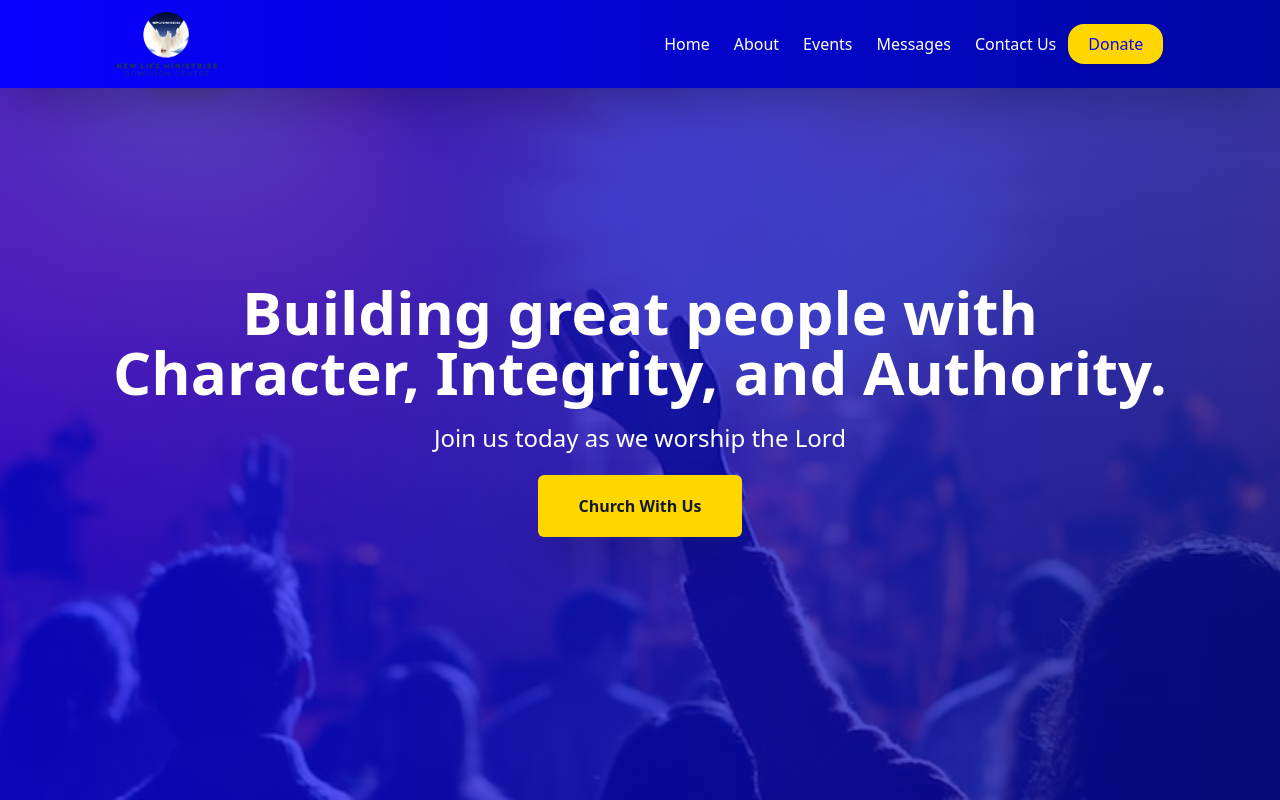
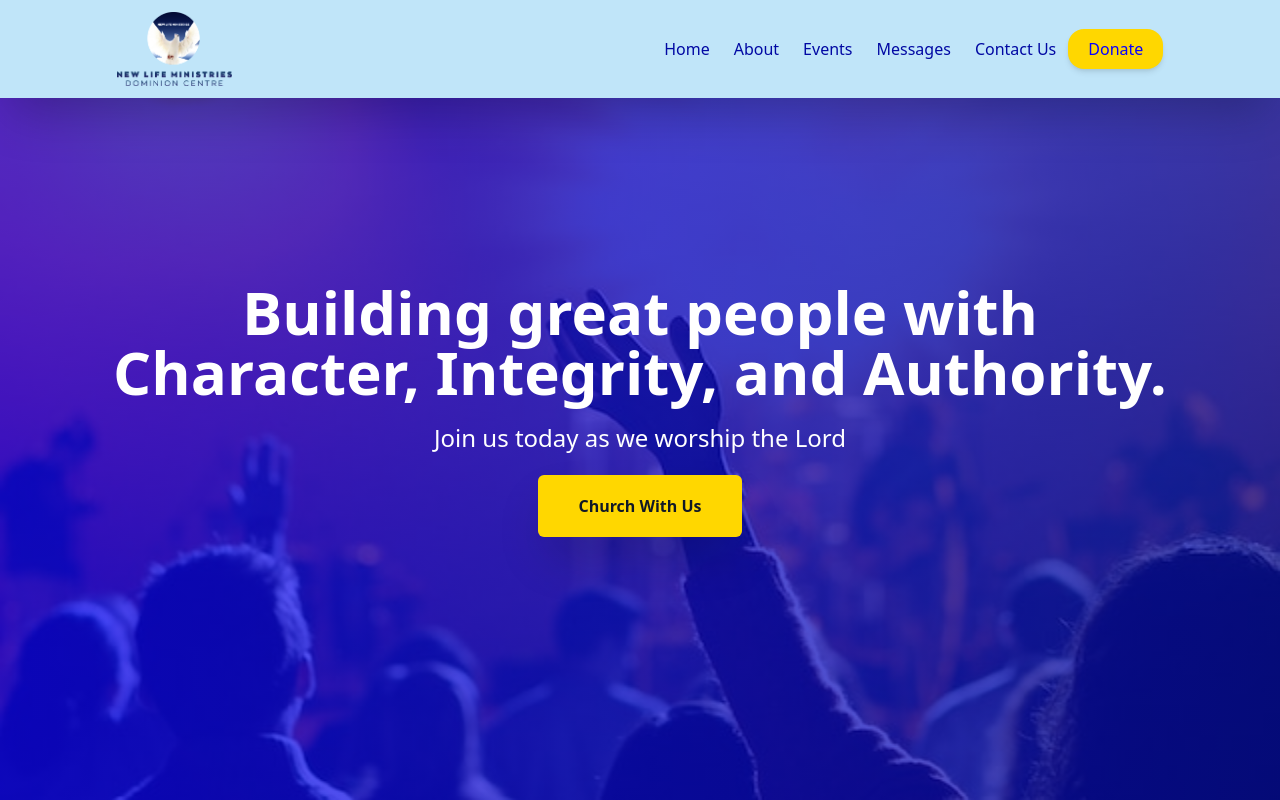
Before and after one commit to dammyolapaix/New-Life-Ministries-Website, a Next.js app: page / in a window 1280 px wide. Shown: the top 800 px of the page. Built offline with nearby package versions, Linux system fonts and the light colour scheme.

Commit message:
Modify the colors of the Navbar

```diff
--- a/components/Navbar.tsx
+++ b/components/Navbar.tsx
@@ -17,22 +17,19 @@ export default function Navbar() {
 
   return (
     <>
-      <nav className="bg-gradient-to-r from-primary to-tertiary shadow-2xl fixed top-0 z-50 w-full p-3">
+      <nav className="bg-light text-tertiary shadow-2xl fixed top-0 z-50 w-full p-3">
         <div className="container flex items-center flex-wrap">
-          <Link
-            href={`${origin}`}
-            className="flex items-center font-bold text-white"
-          >
+          <Link href={`${origin}`}>
             {/* New Life Ministries Amsterdam */}
             <Image
               src={newLifeMinistriesLogo}
               alt="newLifeMinistriesLogo"
-              height={100}
-              width={100}
+              height={115}
+              width={115}
             />
           </Link>
           <button
-            className="inline-flex p-3 hover:bg-secondary rounded lg:hidden text-white ml-auto hover:text-white outline-none"
+            className="inline-flex p-3 hover:bg-secondary rounded lg:hidden text-primary ml-auto hover:text-white outline-none"
             onClick={handleClick}
           >
             <svg
@@ -59,31 +56,31 @@ export default function Navbar() {
             <div className="lg:inline-flex lg:flex-row lg:ml-auto lg:w-auto w-full lg:items-center items-start  flex flex-col lg:h-auto">
               <Link
                 href={`${origin}`}
-                className="lg:inline-flex lg:w-auto w-full px-3 py-2 rounded text-white items-center justify-center hover:bg-secondary"
+                className="lg:inline-flex lg:w-auto w-full px-3 py-2 rounded items-center justify-center hover:border-b-2 hover:border-primary"
               >
                 Home
               </Link>
               <Link
                 href={`${origin}/about`}
-                className="lg:inline-flex lg:w-auto w-full px-3 py-2 rounded text-white items-center justify-center hover:bg-secondary"
+                className="lg:inline-flex lg:w-auto w-full px-3 py-2 rounded items-center justify-center hover:border-b-2 hover:border-primary"
               >
                 About
               </Link>
               <Link
                 href={`${origin}/events`}
-                className="lg:inline-flex lg:w-auto w-full px-3 py-2 rounded text-white items-center justify-center hover:bg-secondary"
+                className="lg:inline-flex lg:w-auto w-full px-3 py-2 rounded items-center justify-center hover:border-b-2 hover:border-primary"
               >
                 Events
               </Link>
               <Link
                 href={`${origin}/messages`}
-                className="lg:inline-flex lg:w-auto w-full px-3 py-2 rounded text-white items-center justify-center hover:bg-secondary"
+                className="lg:inline-flex lg:w-auto w-full px-3 py-2 rounded items-center justify-center hover:border-b-2 hover:border-primary"
               >
                 Messages
               </Link>
               <Link
                 href={`${origin}/contact`}
-                className="lg:inline-flex lg:w-auto w-full px-3 py-2 rounded text-white items-center justify-center hover:bg-secondary"
+                className="lg:inline-flex lg:w-auto w-full px-3 py-2 rounded items-center justify-center hover:border-b-2 hover:border-primary"
               >
                 Contact Us
               </Link>
@@ -91,7 +88,7 @@ export default function Navbar() {
                 href="https://www.paypal.com/donate/?hosted_button_id=2KFVJUBEPRDN4"
                 target="_blank"
                 rel="noreferrer"
-                className="lg:inline-flex lg:w-auto w-full px-5 py-2 rounded-2xl text-primary items-center justify-center bg-old-secondary hover:bg-yellow-500 shadow-md hover:shadow-2xl"
+                className="lg:inline-flex lg:w-auto w-full px-5 py-2 rounded-2xl text-primary text-center items-center justify-center bg-old-secondary hover:bg-tertiary hover:text-white shadow-md hover:shadow-2xl"
               >
                 Donate
               </a>
```
